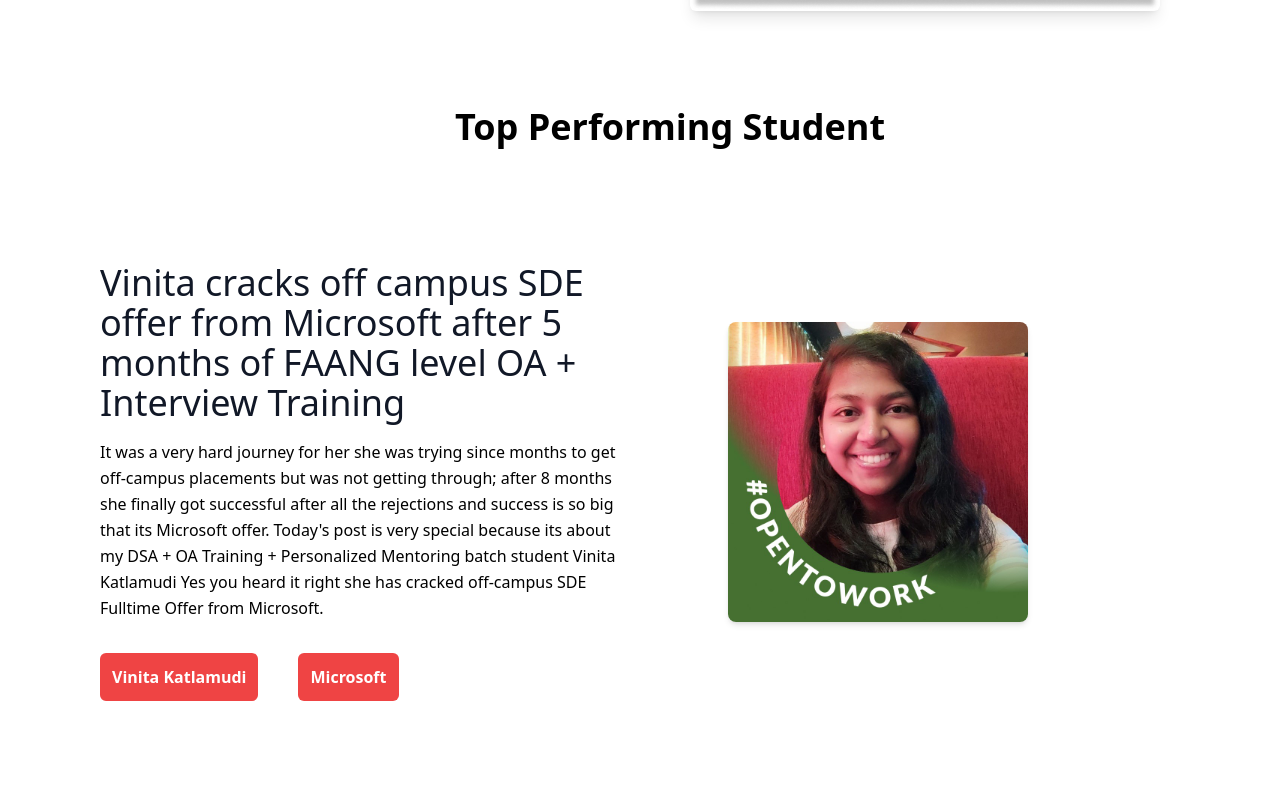
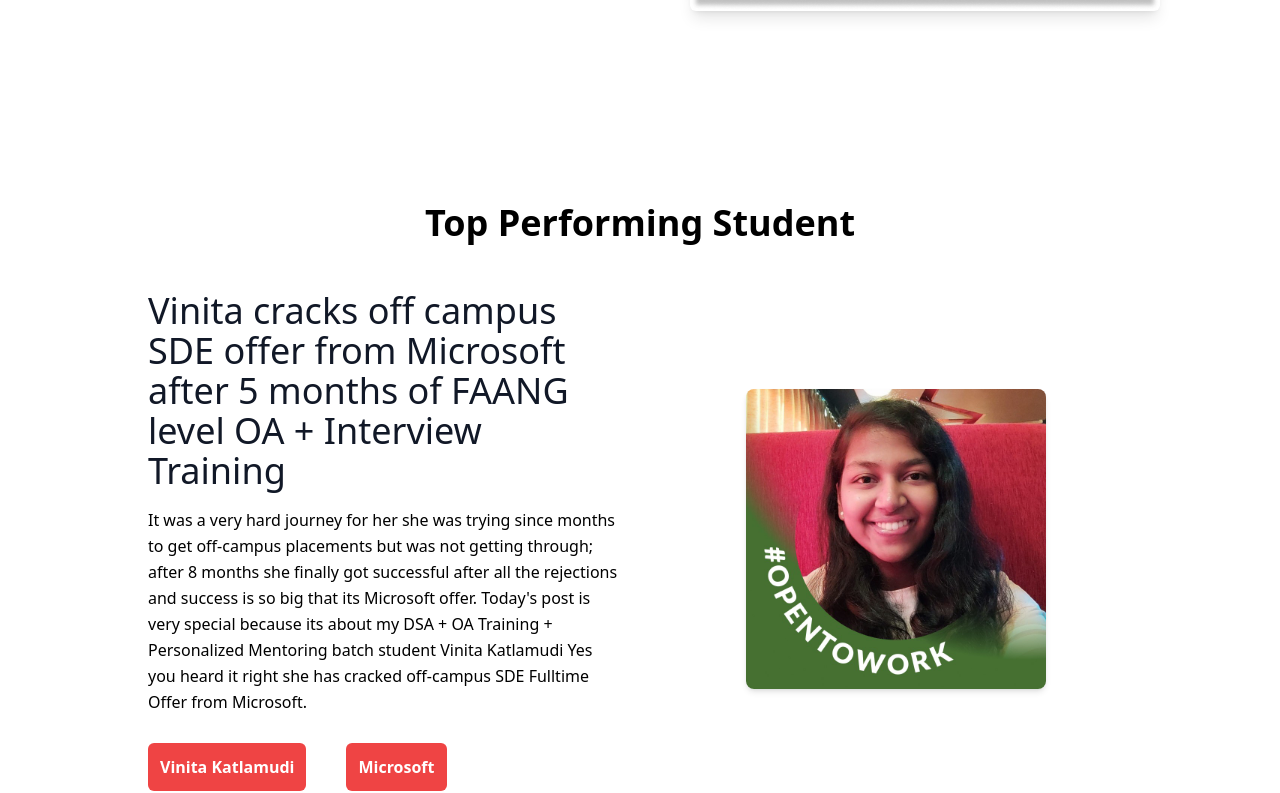
Before and after one commit to karantec/DesiQna, a React (Vite) app: page / in a window 1280 px wide. Shown: the part 645-1438 px from the top of the page. Built offline with nearby package versions, Linux system fonts and the light colour scheme; grey boxes are pictures that could not be loaded.

Commit message:
finalcomit

```diff
--- a/src/components/Features/components/Feature.jsx
+++ b/src/components/Features/components/Feature.jsx
@@ -1,22 +1,21 @@
-
 function Feature({ p, h1, company, details, student, img }) {
   return (
     <>
-      <section className="mr-5 ml-20 flex flex-col items-center justify-center">
+      <section className="mx-auto max-w-screen-lg px-5 py-10 md:py-24">
         <section className="text-gray-600 body-font">
-          <h1 className="text-center font-bold text-black font-sans text-4xl">Top Performing Student</h1>
-          <div className="container mx-auto flex px-5 py-24 md:flex-row flex-col items-center justify-center">
-            <div className="lg:flex-grow md:w-1/2 lg:pr-24 md:pr-16 flex flex-col md:items-start md:text-left mb-16 md:mb-0 items-center text-center">
-              <span className="text-4xl text-blue-600 font-bold">
+          <h1 className="text-center font-bold text-black font-sans text-4xl mb-8">Top Performing Student</h1>
+          <div className="flex flex-col md:flex-row items-center justify-center md:space-x-10">
+            <div className="md:w-1/2 flex flex-col items-center md:items-start">
+              <span className="text-4xl text-blue-600 font-bold mb-4">
                 {p}
               </span>
-              <h1 className="title-font mt-5 sm:text-4xl text-3xl mb-4 font-medium text-gray-900">
+              <h1 className="title-font mt-2 md:mt-0 sm:text-4xl text-3xl mb-4 font-medium text-gray-900 text-center md:text-left">
                 {h1}
               </h1>
-              <p className="mb-8 leading-relaxed text-black">
+              <p className="mb-4 leading-relaxed text-black text-center md:text-left">
                 {details}
               </p>
-              <div className="flex gap-10 justify-center">
+              <div className="flex gap-10 mt-3 justify-center md:justify-start">
                 <span className="text-1xl text-white bg-red-500 rounded-md p-3 font-bold">
                   {student}
                 </span>
@@ -25,7 +24,7 @@
                 </span>
               </div>
             </div>
-            <div className="lg:max-w-lg lg:w-full md:w-1/2 w-5/6 ">
+            <div className="md:w-1/2 mt-3 flex justify-center md:justify-center">
               <img
                 className="object-cover object-center rounded-lg shadow-md"
                 width={300} height={500}
@@ -34,12 +33,8 @@
               />
             </div>
           </div>
-
         </section>
-
       </section>
-
-
     </>
   );
 }
```
